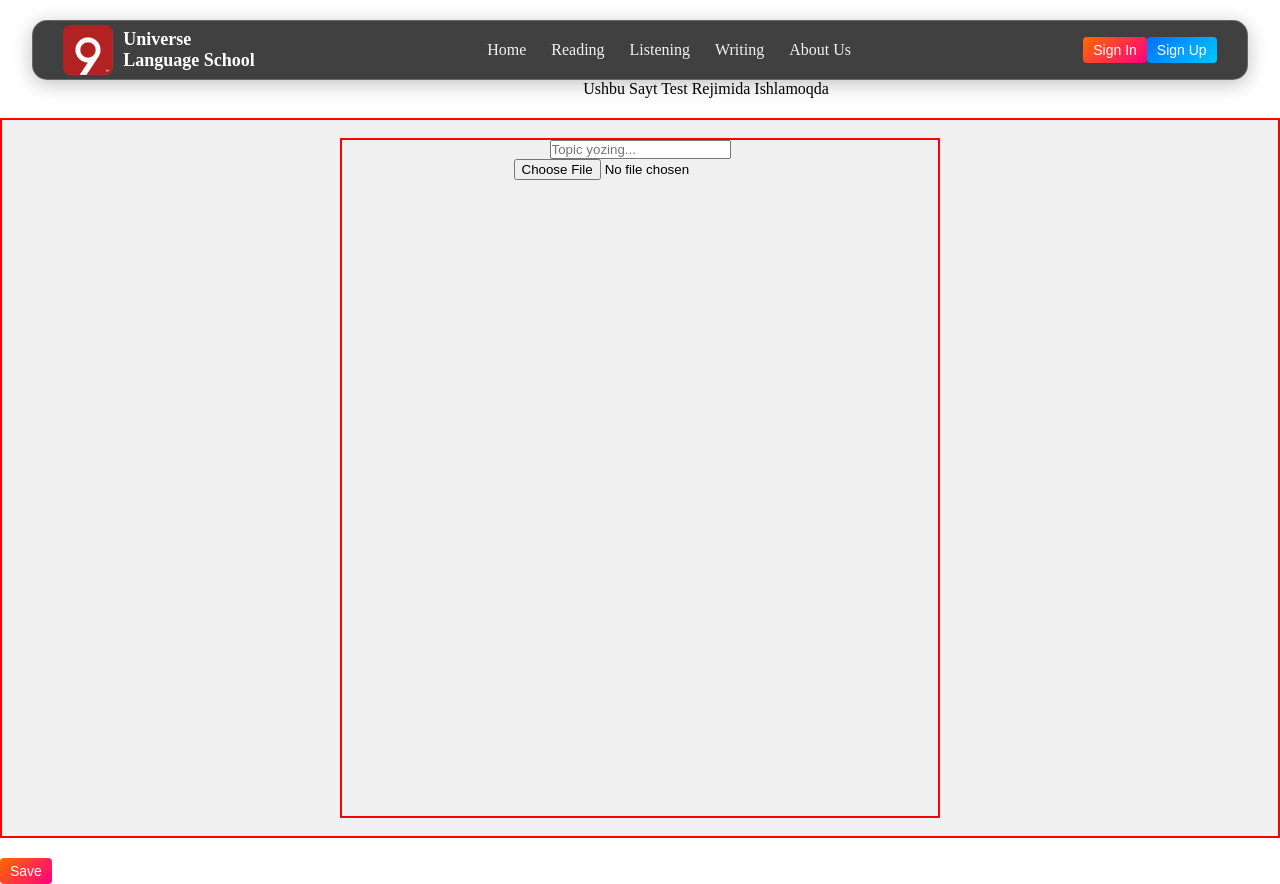
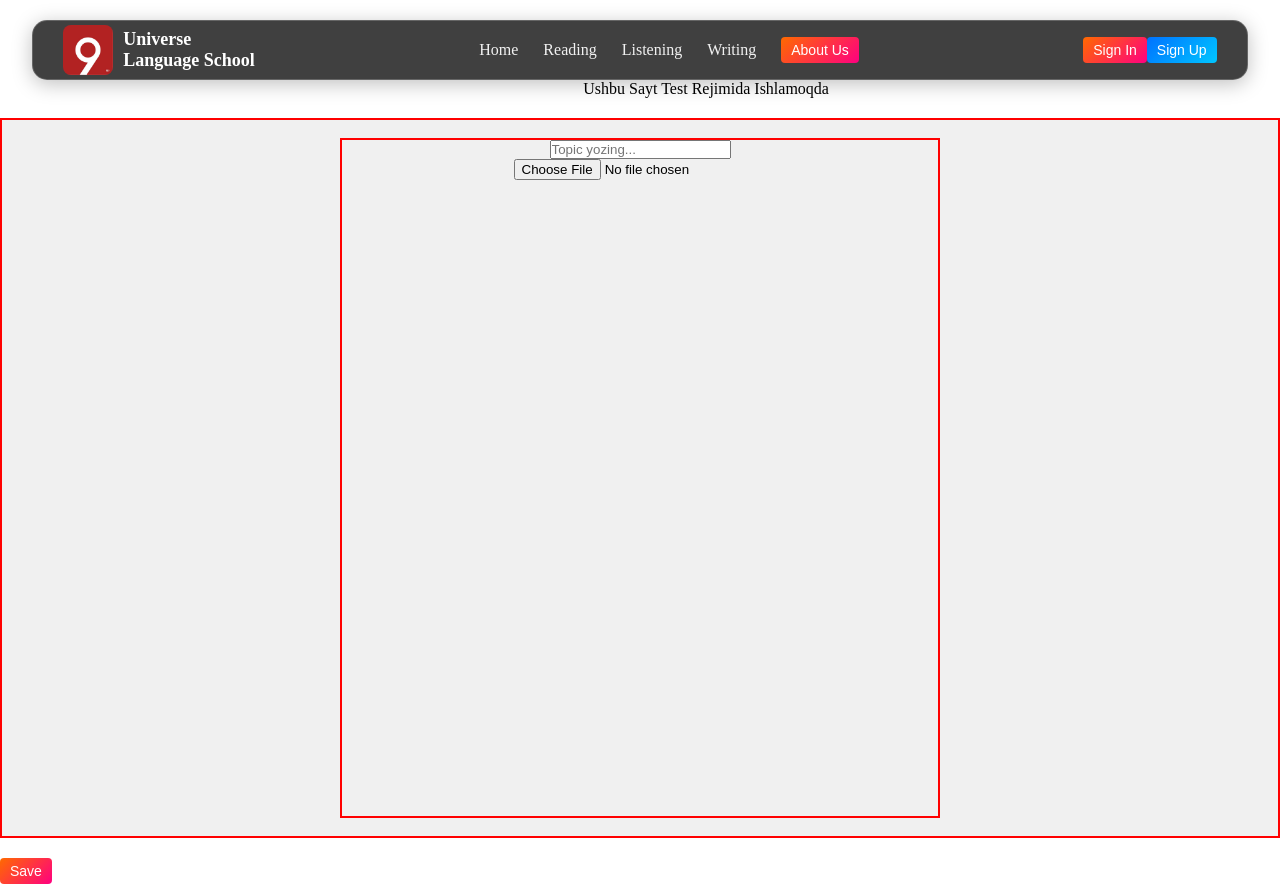
Before and after one commit to rakhimovdev/unverse_frontend, a React (Create React App) app: page /writing in a window 1280 px wide. Built offline with nearby package versions, Linux system fonts and the light colour scheme.

Commit message:
fix error

```diff
--- a/src/Pages/WritingForm/Writing.jsx
+++ b/src/Pages/WritingForm/Writing.jsx
@@ -4,12 +4,9 @@ import { useNavigate } from "react-router-dom";
 import "./Writing.css";
 
 function Writing() {
-    const [tests, setTests] = useState([]);
     const [uploadedTests, setUploadedTests] = useState([]);
-    console.log(uploadedTests);
     const navigate = useNavigate();
 
-    const isAuthenticated = !!localStorage.getItem("token");
     const userRole = localStorage.getItem("role"); // student | teacher | admin
 
     const fetchTests = () => {
@@ -24,6 +21,7 @@ function Writing() {
     useEffect(() => {
         fetchTests();
     }, []);
+
     const handleDelete = async (id) => {
         if (userRole === "teacher" || userRole === "admin") {
             if (window.confirm("Testni o‘chirishni istaysizmi?")) {
@@ -33,11 +31,10 @@ function Writing() {
                 } catch (err) {
                     alert("❌ O‘chirishda xatolik yuz berdi!");
                 }
-            } else {
-                alert("Siz testni o‘chira olmaysiz!");
             }
+        } else {
+            alert("Siz testni o‘chira olmaysiz!");
         }
-
     }
 
     return (
--- a/src/components/Navbar/Navbar.js
+++ b/src/components/Navbar/Navbar.js
@@ -16,18 +16,18 @@ const Navbar = () => {
     };
 
     return (
-        <div>
         <nav>
             <div className="in_nav">
+                {/* Logo */}
                 <a className="logo_a" href="/">
-                        <img className="logo" src={img1} alt="" />
+                    <img className="logo" src={img1} alt="Universe Language School Logo" />
                     <div className="logoText">
                         <p>Universe</p>
                         <p>Language School</p>
                     </div>
                 </a>
 
-                    {/* Student uchun menyular */}
+                {/* Menu */}
                 <ul>
                     <li>
                         <a className="a" href="/">Home</a>
@@ -42,15 +42,17 @@ const Navbar = () => {
                         <a className="a" href="/writingform">Writing</a>
                     </li>
                     <li>
-                            <a className="a" href="#">About Us</a>
+                        {/* About Us is not a real link, use button instead */}
+                        <button className="a" onClick={() => alert("About Us page coming soon!")}>
+                            About Us
+                        </button>
                     </li>
                 </ul>
 
-                    <div className="    ">
+                {/* User actions */}
+                <div>
                     {!isLoggedIn ? (
-                            <>
-                                {/* 🔥 Agar teacher bo‘lsa Sign In / Sign Up chiqmaydi */}
-                                {role !== "teacher" && (
+                        role !== "teacher" && (
                             <>
                                 <a className="a" href="/sign_in">
                                     <button>Sign In</button>
@@ -59,18 +61,15 @@ const Navbar = () => {
                                     <button className="btn2">Sign Up</button>
                                 </a>
                             </>
-                                )}
-                            </>
+                        )
                     ) : (
                         <div className="logged-in">
-                                <button onClick={handleLogout}>
-                                    Logout
-                                </button>
+                            <button onClick={handleLogout}>Logout</button>
+
                             <a href={role === "teacher" ? "/teachacc" : "/account"}>
                                 <button>Account</button>
                             </a>
 
-                                {/* Teacher uchun maxsus tugmalar */}
                             {role === "teacher" && (
                                 <>
                                     <a href="/selectt">
@@ -86,7 +85,6 @@ const Navbar = () => {
                 </div>
             </div>
         </nav>
-        </div>
     );
 };
 
```
Lines whose indentation alone changed are shown as unchanged.
